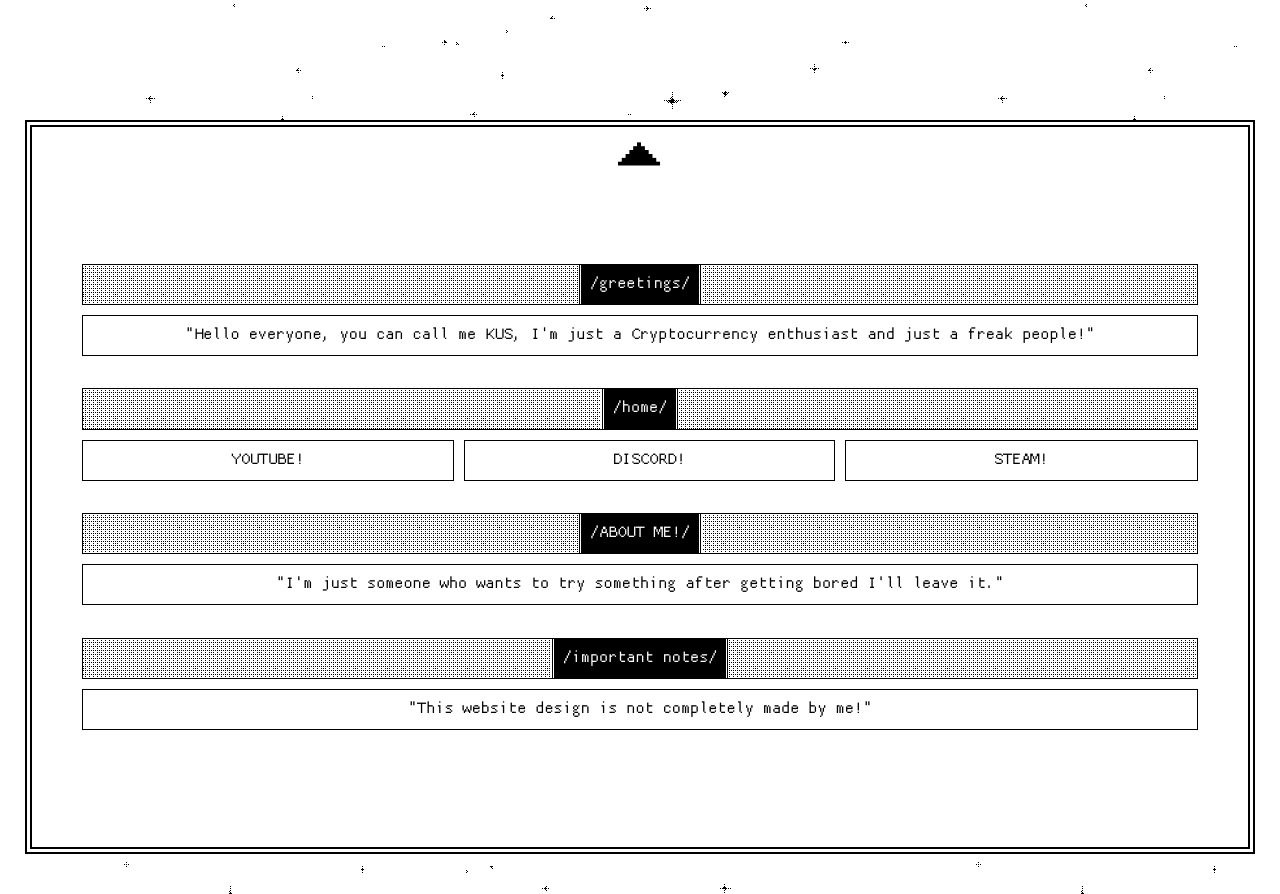
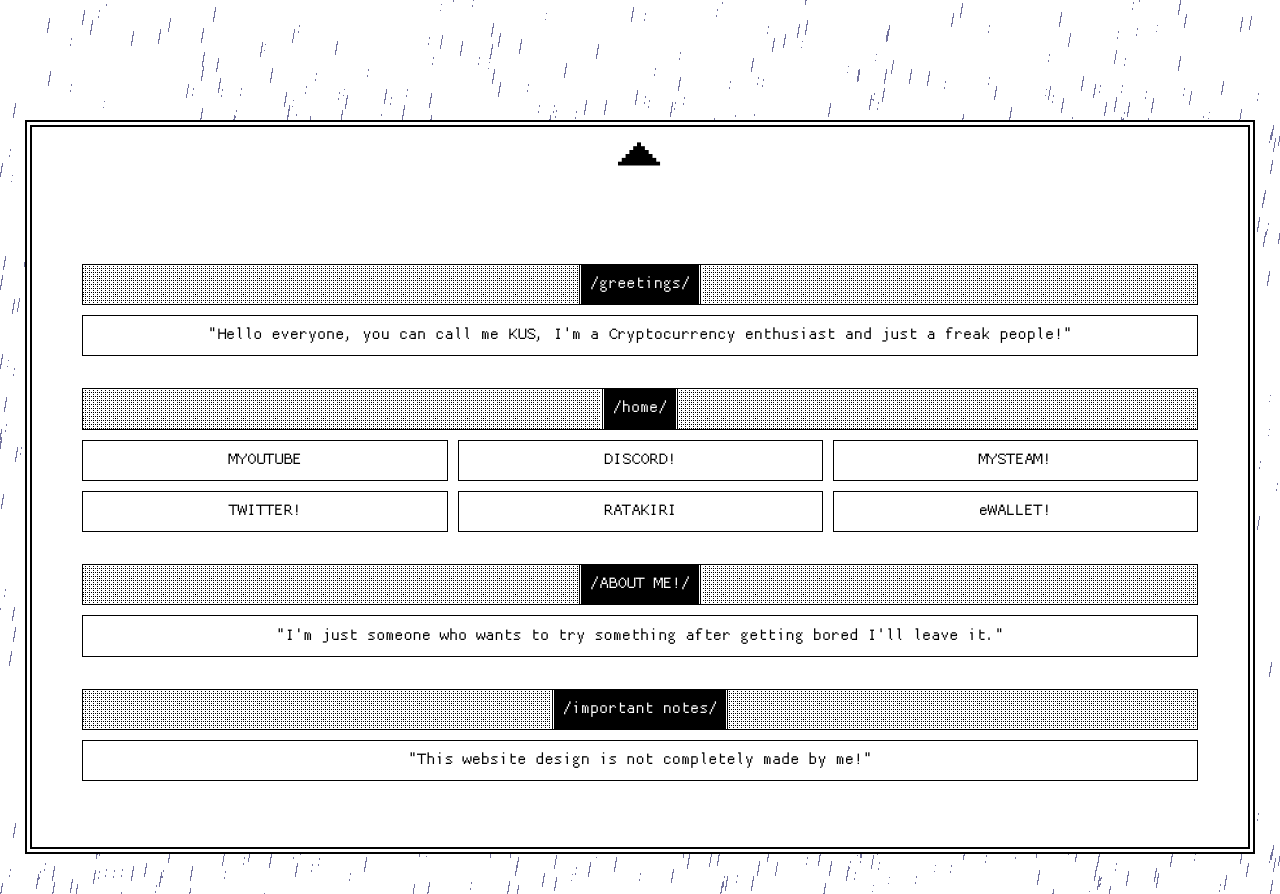
Before and after one commit to KusMaity/KusMaity.github.io, a plain HTML site: page index.html in a window 1280 px wide. Shown: the part 720-1614 px from the top of the page. Drawn offline with Linux system fonts and the light colour scheme.

Commit message:
my changes

```diff
--- a/index.html
+++ b/index.html
@@ -6,7 +6,7 @@
     <meta name="viewport" content="width=device-width, initial-scale=1.0">
 <!-- Title -->
     <script>
-        title = "𝐼'𝑚 𝑗𝑢𝑠𝑡 𝑡𝑟𝑦𝑖𝑛𝑔 𝑡𝑜 𝘩𝑒𝑙𝑝 𝑦𝑜𝑢 𝑢𝑛𝑑𝑒𝑟𝑠𝑡𝑎𝑛𝑑 𝑚𝑒 𝑏𝑒𝑡𝑡𝑒𝑟 ";
+        title = "ɪꜰ ᴅʀᴇᴀᴍꜱ ᴅᴏ ᴄᴏᴍᴇ ᴛʀᴜᴇ ɪ ᴡᴀɴɴᴀ ʜᴜɢ ᴀ ɢɪʀʟ ʙᴇꜰᴏʀᴇ ɪ ᴅɪᴇ";
         position = 0;
         function scrolltitle() {
             document.title = title.substring(position, title.length) + title.substring(0, position);
@@ -16,16 +16,16 @@
         }
         scrolltitle();
     </script>
-    <link rel="icon" href="./assets/icon.jpg">
+    <link rel="icon" href="./assets/icon.png">
     <link rel="stylesheet" href="style.css">
 </head>
 <body>
     <div id="container">
     <a id="h" href="#index">
-        <img src="./assets/banner.png">
+        <img src="./assets/denji.png">
     </a>
 
-    <div class="buttons">
+        <div class="buttons">
         <!-- Spotify -->
         <a href="https://open.spotify.com/user/31omkrzvqdjpnlrg3zur6gsld5zy" target="_blank">
             <img src="./assets/spotify.png">
@@ -45,12 +45,15 @@
 		<div class="flexy">
             <!-- Greetings -->
 			<p class="sechead"><b>/greetings/</b></p>
-			<a class="cell">"Hello everyone, you can call me KUS, I'm just a Cryptocurrency enthusiast and just a freak people!"</a>
+			<a class="cell">"Hello everyone, you can call me KUS, I'm a Cryptocurrency enthusiast and just a freak people!"</a>
             <!-- Home -->
             <p class="sechead"><b>/home/</b></p>
-            <a class="cell" href="https://www.youtube.com/c/RataKiriYT" target="_blank">YOUTUBE!</a>
+            <a class="cell" href="https://www.youtube.com/channel/UCC9OeK-skc5S4PDa08a5Izg" target="_blank">MYOUTUBE</a>
             <a class="cell" href="https://discord.gg/f6ZmTEvN25" target="_blank">DISCORD!</a>
-            <a class="cell" href="https://steamcommunity.com/profiles/76561198337347295/" target="_blank">STEAM!</a>
+            <a class="cell" href="https://steamcommunity.com/profiles/76561198337347295/" target="_blank">MYSTEAM!</a>
+            <a class="cell" href="https://twitter.com/TaiyouCrypto" target="_blank">TWITTER!</a>
+            <a class="cell" href="https://www.youtube.com/c/RataKiriYT" target="_blank">RATAKIRI</a>
+            <a class="cell" href="https://bscscan.com/address/0xd12C5e55F70C03a1B558518f4dE6D1Ba10f91D88" target="_blank">eWALLET!</a>
             <!-- ??? -->
             <p class="sechead"><b>/ABOUT ME!/</b></p>
 			<a class="cell">"I'm just someone who wants to try something after getting bored I'll leave it."</a>
--- a/style.css
+++ b/style.css
@@ -32,7 +32,7 @@
 
 body {
     font-family: "light";
-    background: url(./assets/bg.png);
+    background: url(./assets/rain.gif);
     color: var(--textc);
 }
 
```
Also changed, not shown: assets/banner.png (deleted), assets/denji.png (added), assets/icon.jpg (deleted), assets/icon.png (added), assets/rain.gif (added).
